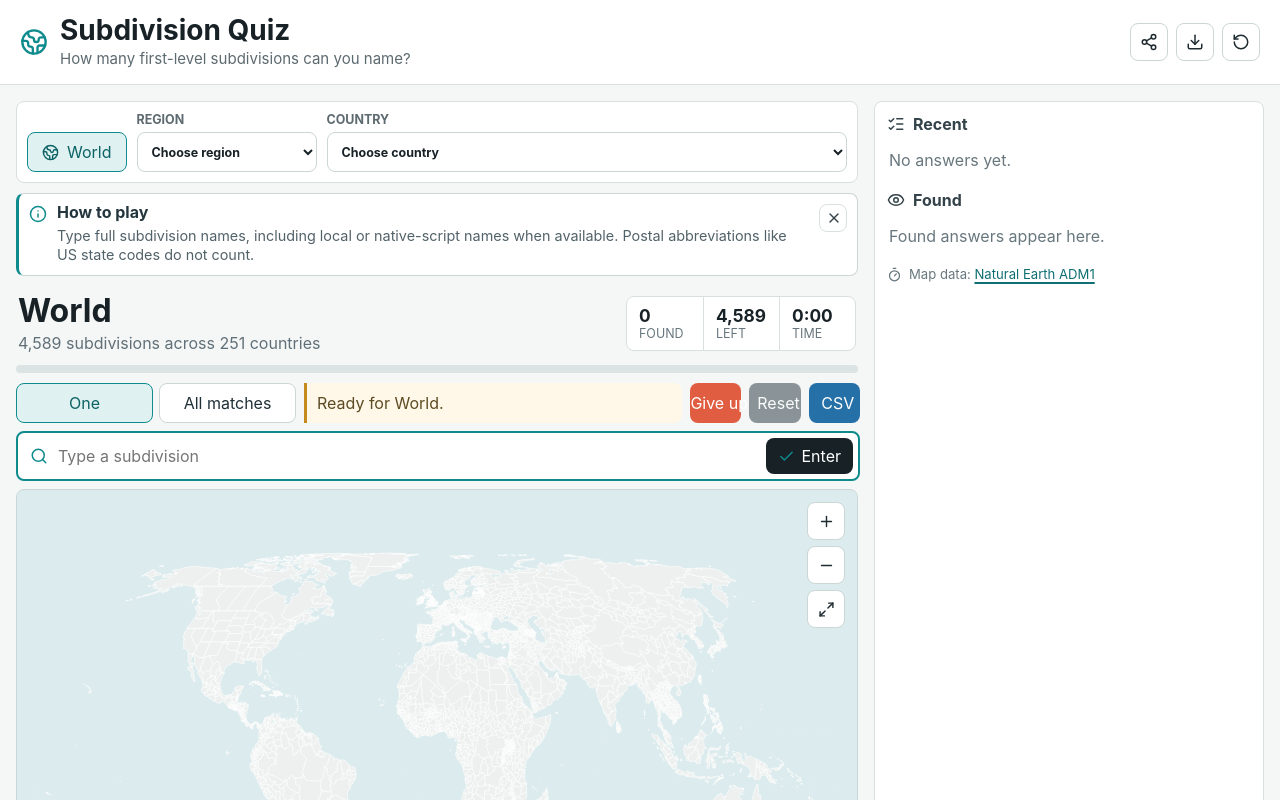
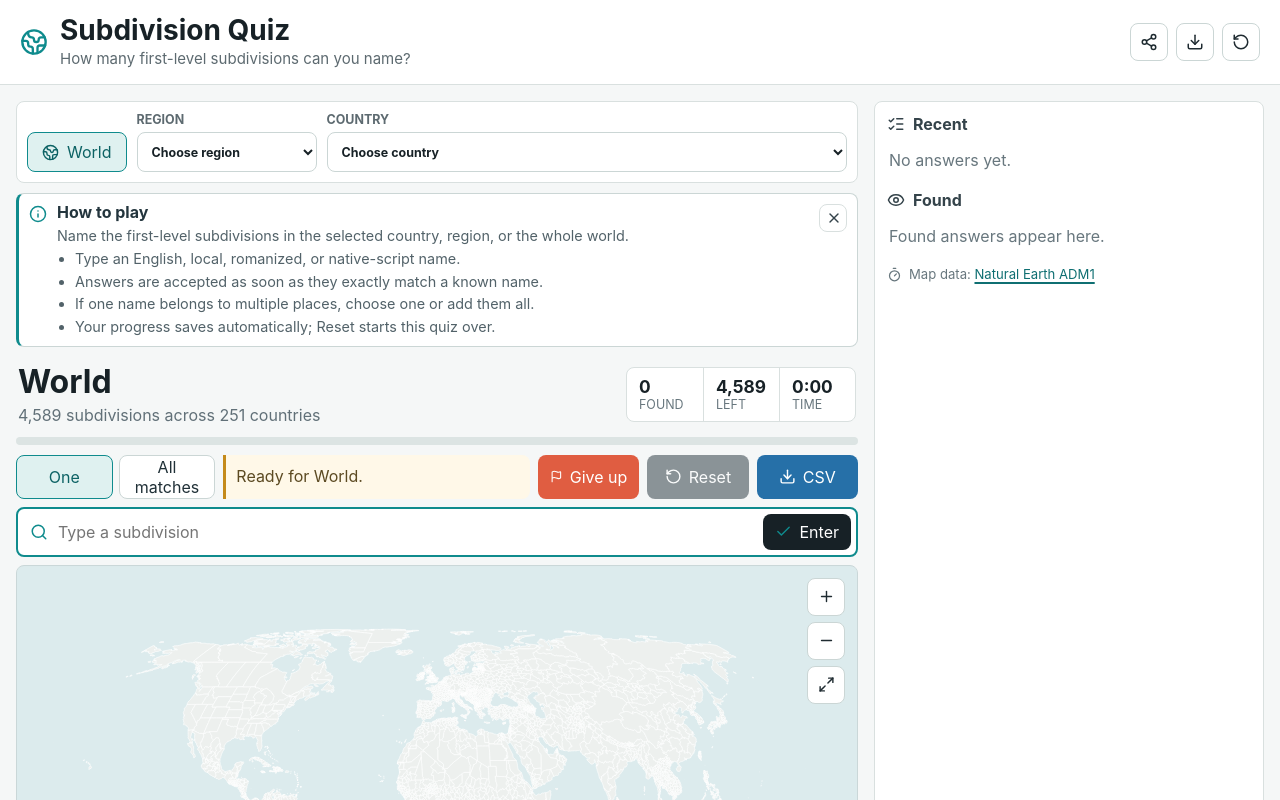
Before and after one commit to thanamn/Subdivision-Quiz, a React (Vite) app: page / in a window 1280 px wide. Shown: the top 800 px of the page. Built offline with nearby package versions, Linux system fonts and the light colour scheme.

Commit message:
add icon and edit tutorial

```diff
--- a/index.html
+++ b/index.html
@@ -3,6 +3,7 @@
   <head>
     <meta charset="UTF-8" />
     <meta name="viewport" content="width=device-width, initial-scale=1.0" />
+    <link rel="icon" type="image/svg+xml" href="%BASE_URL%favicon.svg" />
     <title>Subdivision Quiz</title>
   </head>
   <body>
--- a/src/App.tsx
+++ b/src/App.tsx
@@ -32,7 +32,7 @@ const DATA_URL = `${import.meta.env.BASE_URL}data/admin1.topo.json`;
 const COUNTRY_REGIONS_URL = `${import.meta.env.BASE_URL}data/country-regions.json`;
 const LAST_SCOPE_KEY = "subdivision-quiz:last-scope";
 const MODE_KEY = "subdivision-quiz:match-mode";
-const HELP_CARD_KEY = "subdivision-quiz:help-dismissed";
+const HELP_CARD_KEY = "subdivision-quiz:help-dismissed:v2";
 const WIKIDATA_ENDPOINT = "https://www.wikidata.org/w/api.php";
 const WIKIDATA_BATCH_SIZE = 35;
 const NATIVE_NAME_CANDIDATE_LIMIT = 8;
@@ -727,9 +727,15 @@ export default function App() {
               <div>
                 <strong>How to play</strong>
                 <p>
-                  Type full subdivision names, including local or native-script names when
-                  available. Postal abbreviations like US state codes do not count.
+                  Name the first-level subdivisions in the selected country, region, or
+                  the whole world.
                 </p>
+                <ul>
+                  <li>Type an English, local, romanized, or native-script name.</li>
+                  <li>Answers are accepted as soon as they exactly match a known name.</li>
+                  <li>If one name belongs to multiple places, choose one or add them all.</li>
+                  <li>Your progress saves automatically; Reset starts this quiz over.</li>
+                </ul>
               </div>
               <button
                 type="button"
--- a/src/styles.css
+++ b/src/styles.css
@@ -200,11 +200,18 @@ a {
   line-height: 1.1;
 }
 
-.help-card p {
+.help-card p,
+.help-card ul {
   margin: 4px 0 0;
   color: #526269;
   font-size: 0.9rem;
   line-height: 1.35;
+}
+
+.help-card ul {
+  display: grid;
+  gap: 3px;
+  padding-left: 18px;
 }
 
 .help-dismiss {
@@ -292,7 +299,7 @@ a {
 
 .quiz-bar {
   display: grid;
-  grid-template-columns: minmax(280px, 1.45fr) minmax(180px, 0.75fr) minmax(190px, 0.9fr) minmax(170px, 0.7fr);
+  grid-template-columns: minmax(160px, 0.65fr) minmax(0, 1fr) minmax(320px, 1fr);
   align-items: stretch;
   gap: 8px;
   margin-top: 10px;
@@ -310,7 +317,7 @@ a {
 }
 
 .quiz-bar .notice {
-  grid-column: span 2;
+  grid-column: auto;
 }
 
 .map-shell {
@@ -636,7 +643,7 @@ a {
   }
 
   .quiz-bar {
-    grid-template-columns: minmax(0, 1fr) minmax(220px, 0.7fr);
+    grid-template-columns: minmax(0, 1fr) minmax(320px, 0.7fr);
   }
 
   .quiz-bar .guess-form,
@@ -731,6 +738,11 @@ a {
     grid-column: 1 / -1;
   }
 
+  .panel-actions button {
+    gap: 5px;
+    padding: 0 9px;
+  }
+
   .metric-row strong {
     font-size: 0.98rem;
   }
```
Also changed, not shown: public/favicon.svg (added).
